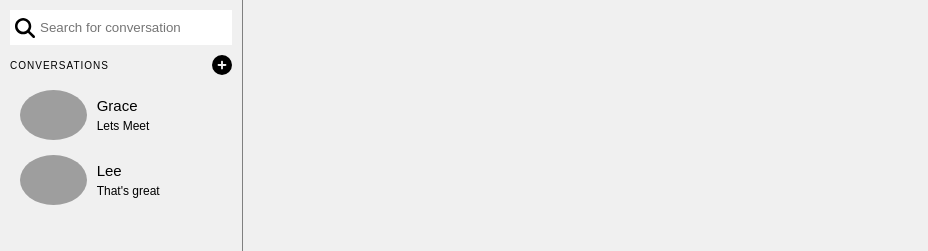
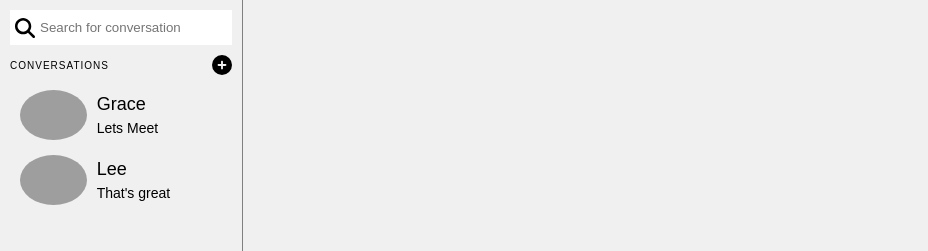
Before and after one commit to vishalmishra3141005/ReactChatApp, a React (Vite) app: page / in a window 1280 px wide. Shown: the top 251 px of the page, without its empty margins (0-928 px from the left). Built offline with nearby package versions, Linux system fonts and the light colour scheme; grey boxes are pictures that could not be loaded.

Commit message:
added search feature

```diff
--- a/src/components/Chat.jsx
+++ b/src/components/Chat.jsx
@@ -23,7 +23,7 @@ export default function Chat({name, avatar, message, contactId}) {
             <img className="chat-img" src={avatar} alt="avatar" />
             <div className="chat-info">
                 <span className="chat-heading">{name}</span>
-                <span className="chat-content">{message}</span>
+                <span className="chat-content">{message.length > 15 ? message.substr(0, 15).concat('...') : message}</span>
             </div>
         </div>
     );
--- a/src/components/Conversations.jsx
+++ b/src/components/Conversations.jsx
@@ -12,17 +12,29 @@ export default function Conversations() {
     const [displayContactList, setDisplayContactList] = useState(false);
 
     const lastMessage = useContext(LastMessagesContext);
-    console.log(lastMessage);
+    const [newLastMessage, setNewLastMessage] = useState([...lastMessage]);
+    const [searchTerm, setSearchTerm] = useState('');
+
     const addConversationHandler = function(e) {
         setDisplayContactList(true);
+    }
+
+    const searchClickHandler = function(e) {
+        let tempNew = []
+        for (let lastM of lastMessage) {
+            if (lastM.name.startsWith(searchTerm)) {
+                tempNew.push(lastM);
+            }
+        }
+        setNewLastMessage(tempNew);
     }
 
     return (
         <div className="conversations">
 
             <div className="searchbar">
-                <img src={SearchIcon} alt="search-icon" />
-                <input className="search" type="text" placeholder="Search for conversation"/>
+                <img onClick={searchClickHandler} src={SearchIcon} alt="search-icon" />
+                <input onChange={(e) => setSearchTerm(e.target.value)} className="search" type="text" placeholder="Search for conversation"/>
             </div>
             <div className="add-conversation">
                 <span>CONVERSATIONS</span>
@@ -30,7 +42,7 @@ export default function Conversations() {
                 {displayContactList && <ContactList displayList={setDisplayContactList}/> }
             </div>
             <div className="chatlist">
-                { lastMessage.map((message) => {
+                { newLastMessage.map((message) => {
                     return <Chat
                         key={message.id}
                         name={message.name}
--- a/src/components/Input.jsx
+++ b/src/components/Input.jsx
@@ -17,6 +17,8 @@ export default function Input() {
     const lastMessagesDispatch = useContext(LastMessagesDispatchContext);
 
     const sendButtonHandler = function(e) {
+        if (currMessage.length === 0)
+            return;
         let newChat = {...currConv};
         let last = 0;
         if (newChat.messages.length !== 0)
--- a/src/index.scss
+++ b/src/index.scss
@@ -91,12 +91,12 @@
         gap: 5px;
 
         .chat-heading {
-          font-size: 15px;
+          font-size: 18px;
           font-weight: 500;
         }
 
         .chat-content {
-          font-size: 12px;
+          font-size: 14px;
           font-weight: lighter;
         }
       }
```
